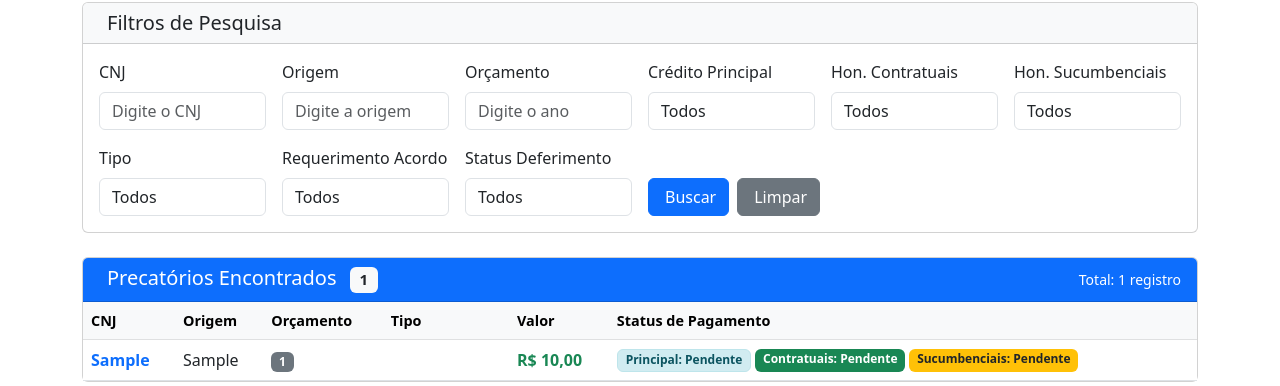
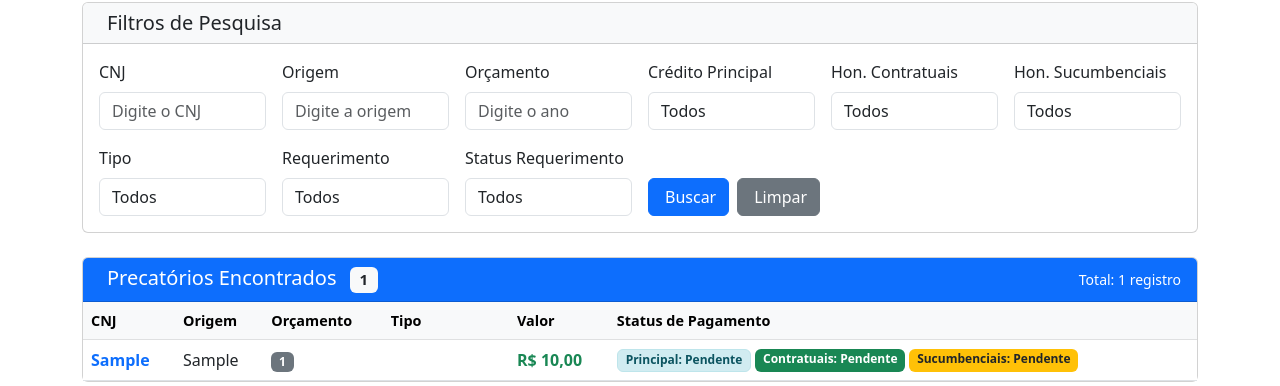
Before and after one commit to thsteixeira/precatorios, a Django app: page /precatorios/ in a window 1280 px wide. Shown: the part 144-530 px from the top of the page. Run offline with Django 3.2, Linux system fonts and the light colour scheme; a user stored in the database is signed in; tables that the repository leaves empty hold one stand-in row (values such as "Sample post"); some libraries are stand-ins or nearby versions.

Commit message:
refactoring precatorio_list fielters

```diff
--- a/precapp/templates/precapp/precatorio_list.html
+++ b/precapp/templates/precapp/precatorio_list.html
@@ -91,19 +91,22 @@
                         </select>
                     </div>
                     <div class="col-md-2">
-                        <label for="tipo_requerimento" class="form-label">Requerimento Acordo</label>
-                        <select class="form-control" id="tipo_requerimento" name="tipo_requerimento">
+                        <label for="requerimento" class="form-label">Requerimento</label>
+                        <select class="form-control" id="requerimento" name="requerimento">
                             <option value="">Todos</option>
-                            <option value="acordo" {% if current_tipo_requerimento == 'acordo' %}selected{% endif %}>Requerimento Acordo</option>
-                            <option value="sem_acordo" {% if current_tipo_requerimento == 'sem_acordo' %}selected{% endif %}>Sem Requerimento de Acordo</option>
+                            <option value="sem_requerimento" {% if current_requerimento == 'sem_requerimento' %}selected{% endif %}>Sem Requerimento</option>
+                            {% for pedido in all_pedidos %}
+                                <option value="{{ pedido.id }}" {% if current_requerimento == pedido.id|stringformat:"s" %}selected{% endif %}>{{ pedido.nome }}</option>
+                            {% endfor %}
                         </select>
                     </div>
                     <div class="col-md-2">
-                        <label for="requerimento_deferido" class="form-label">Status Deferimento</label>
-                        <select class="form-control" id="requerimento_deferido" name="requerimento_deferido">
+                        <label for="status_requerimento" class="form-label">Status Requerimento</label>
+                        <select class="form-control" id="status_requerimento" name="status_requerimento">
                             <option value="">Todos</option>
-                            <option value="deferido" {% if current_requerimento_deferido == 'deferido' %}selected{% endif %}>Deferido</option>
-                            <option value="nao_deferido" {% if current_requerimento_deferido == 'nao_deferido' %}selected{% endif %}>Não Deferido</option>
+                            {% for fase in all_fases %}
+                                <option value="{{ fase.id }}" {% if current_status_requerimento == fase.id|stringformat:"s" %}selected{% endif %}>{{ fase.nome }}</option>
+                            {% endfor %}
                         </select>
                     </div>
                     <div class="col-md-2 d-flex align-items-end">
--- a/precapp/views.py
+++ b/precapp/views.py
@@ -26,6 +26,28 @@ from .forms import (
 logger = logging.getLogger(__name__)
 
 # ===============================
+# UTILITY FUNCTIONS
+# ===============================
+
+def get_acordo_pedido_names():
+    """Get dynamic list of acordo pedido names from database"""
+    return list(
+        PedidoRequerimento.objects.filter(
+            nome__icontains='Acordo',
+            ativo=True
+        ).values_list('nome', flat=True)
+    )
+
+def get_prioridade_pedido_names():
+    """Get dynamic list of prioridade pedido names from database"""
+    return list(
+        PedidoRequerimento.objects.filter(
+            nome__icontains='Prioridade',
+            ativo=True
+        ).values_list('nome', flat=True)
+    )
+
+# ===============================
 # AUTHENTICATION VIEWS
 # ===============================
 
@@ -178,8 +200,8 @@ def precatorio_view(request):
     honorarios_contratuais_filter = request.GET.get('honorarios_contratuais', '')
     honorarios_sucumbenciais_filter = request.GET.get('honorarios_sucumbenciais', '')
     tipo_filter = request.GET.get('tipo', '')
-    tipo_requerimento_filter = request.GET.get('tipo_requerimento', '')
-    requerimento_deferido_filter = request.GET.get('requerimento_deferido', '')
+    requerimento_filter = request.GET.get('requerimento', '')
+    status_requerimento_filter = request.GET.get('status_requerimento', '')
 
     if cnj_filter:
         precatorios = precatorios.filter(cnj__icontains=cnj_filter)
@@ -207,78 +229,25 @@ def precatorio_view(request):
     if tipo_filter:
         precatorios = precatorios.filter(tipo_id=tipo_filter)
 
-    # Filter by tipo de requerimento and deferimento status
-    # These filters should work together - if both are selected, we need requerimentos that match BOTH conditions
-    if tipo_requerimento_filter and requerimento_deferido_filter:
-        # For "sem_acordo", we need special handling in combined filters
-        if tipo_requerimento_filter == 'sem_acordo':
-            # Handle these cases by applying individual filters sequentially
-            # Apply the "sem" filter first
-            precatorios_com_acordo = Requerimento.objects.filter(
-                pedido__nome__in=['Acordo no Principal', 'Acordo nos Hon. Contratuais', 'Acordo nos Hon. Sucumbenciais']
+    # Apply new dynamic requerimento filters
+    if requerimento_filter:
+        if requerimento_filter == 'sem_requerimento':
+            # Filter for precatorios that have NO requerimentos at all
+            precatorios_com_requerimento = Requerimento.objects.values_list('precatorio__cnj', flat=True).distinct()
+            precatorios = precatorios.exclude(cnj__in=precatorios_com_requerimento)
+        else:
+            # Filter by specific requerimento type (pedido)
+            precatorios_com_pedido = Requerimento.objects.filter(
+                pedido_id=requerimento_filter
             ).values_list('precatorio__cnj', flat=True).distinct()
-            precatorios = precatorios.exclude(cnj__in=precatorios_com_acordo)
-
-            # Then apply the deferimento filter to the remaining precatorios
-            if requerimento_deferido_filter == 'deferido':
-                precatorios_deferidos = Requerimento.objects.filter(
-                    fase__nome='Deferido'
-                ).values_list('precatorio__cnj', flat=True).distinct()
-                precatorios = precatorios.filter(cnj__in=precatorios_deferidos)
-            elif requerimento_deferido_filter == 'nao_deferido':
-                precatorios_nao_deferidos = Requerimento.objects.exclude(
-                    fase__nome='Deferido'
-                ).values_list('precatorio__cnj', flat=True).distinct()
-                precatorios = precatorios.filter(cnj__in=precatorios_nao_deferidos)
-        else:
-            # Combined filter: find requerimentos that match both tipo AND deferimento status
-            requerimento_query = Requerimento.objects.all()
-
-            # Apply tipo filter
-            if tipo_requerimento_filter == 'acordo':
-                # Filter for acordo requerimentos using PedidoRequerimento model
-                requerimento_query = requerimento_query.filter(
-                    pedido__nome__in=['Acordo no Principal', 'Acordo nos Hon. Contratuais', 'Acordo nos Hon. Sucumbenciais']
-                )
-
-            # Apply deferimento filter
-            if requerimento_deferido_filter == 'deferido':
-                requerimento_query = requerimento_query.filter(fase__nome='Deferido')
-            elif requerimento_deferido_filter == 'nao_deferido':
-                requerimento_query = requerimento_query.exclude(fase__nome='Deferido')
-
-            # Get precatorios that have requerimentos matching BOTH conditions
-            precatorios_combined = requerimento_query.values_list('precatorio__cnj', flat=True).distinct()
-            precatorios = precatorios.filter(cnj__in=precatorios_combined)
-
-    else:
-        # Apply filters individually when only one is selected
-        if tipo_requerimento_filter == 'acordo':
-            # Show only precatorios that have requerimentos with acordo pedidos
-            precatorios_com_acordo = Requerimento.objects.filter(
-                pedido__nome__in=['Acordo no Principal', 'Acordo nos Hon. Contratuais', 'Acordo nos Hon. Sucumbenciais']
-            ).values_list('precatorio__cnj', flat=True).distinct()
-            precatorios = precatorios.filter(cnj__in=precatorios_com_acordo)
-        elif tipo_requerimento_filter == 'sem_acordo':
-            # Show precatorios that have NO acordo requerimentos (may have other types or none at all)
-            precatorios_com_acordo = Requerimento.objects.filter(
-                pedido__nome__in=['Acordo no Principal', 'Acordo nos Hon. Contratuais', 'Acordo nos Hon. Sucumbenciais']
-            ).values_list('precatorio__cnj', flat=True).distinct()
-            precatorios = precatorios.exclude(cnj__in=precatorios_com_acordo)
-
-        if requerimento_deferido_filter == 'deferido':
-            # Show only precatorios that have at least one requerimento with 'Deferido' phase
-            precatorios_deferidos = Requerimento.objects.filter(
-                fase__nome='Deferido'
-            ).values_list('precatorio__cnj', flat=True).distinct()
-            precatorios = precatorios.filter(cnj__in=precatorios_deferidos)
-        elif requerimento_deferido_filter == 'nao_deferido':
-            # Show only precatorios that have requerimentos that are NOT 'Deferido'
-            # This includes requerimentos with any other fase or no fase at all
-            precatorios_nao_deferidos = Requerimento.objects.exclude(
-                fase__nome='Deferido'
-            ).values_list('precatorio__cnj', flat=True).distinct()
-            precatorios = precatorios.filter(cnj__in=precatorios_nao_deferidos)
+            precatorios = precatorios.filter(cnj__in=precatorios_com_pedido)
+
+    if status_requerimento_filter:
+        # Filter by requerimento status (fase)
+        precatorios_com_fase = Requerimento.objects.filter(
+            fase_id=status_requerimento_filter
+        ).values_list('precatorio__cnj', flat=True).distinct()
+        precatorios = precatorios.filter(cnj__in=precatorios_com_fase)
 
     # Calculate summary statistics
     total_precatorios = precatorios.count()
@@ -290,8 +259,14 @@ def precatorio_view(request):
     vendidos_principal = precatorios.filter(credito_principal='vendido').count()
 
     # Calculate prioritarios count (precatorios with prioridade requerimentos)
+    # Get all pedidos that contain "Prioridade" in the name
+    prioridade_pedidos = PedidoRequerimento.objects.filter(
+        nome__icontains='Prioridade',
+        ativo=True
+    ).values_list('id', flat=True)
+
     prioritarios_cnjs = Requerimento.objects.filter(
-        pedido__nome__in=['Prioridade por idade', 'Prioridade por doença']
+        pedido_id__in=prioridade_pedidos
     ).values_list('precatorio__cnj', flat=True).distinct()
     prioritarios = precatorios.filter(cnj__in=prioritarios_cnjs).count()
 
@@ -300,6 +275,13 @@ def precatorio_view(request):
 
     # Get all active tipos for the filter dropdown
     tipos = Tipo.get_tipos_ativos()
+
+    # Get all active pedidos and fases for dynamic dropdowns
+    all_pedidos = PedidoRequerimento.objects.filter(ativo=True).order_by('nome')
+    all_fases = Fase.objects.filter(
+        ativa=True,
+        tipo__in=['requerimento', 'ambos']
+    ).order_by('nome')
 
     context = {
         'precatorios': precatorios,
@@ -311,6 +293,8 @@ def precatorio_view(request):
         'vendidos_principal': vendidos_principal,
         'prioritarios': prioritarios,
         'tipos': tipos,
+        'all_pedidos': all_pedidos,
+        'all_fases': all_fases,
         'status_choices': Precatorio.STATUS_PAGAMENTO_CHOICES,  # Add status choices for template
         # Include current filter values to maintain state in form
         'current_cnj': cnj_filter,
@@ -320,8 +304,8 @@ def precatorio_view(request):
         'current_honorarios_contratuais': honorarios_contratuais_filter,
         'current_honorarios_sucumbenciais': honorarios_sucumbenciais_filter,
         'current_tipo': tipo_filter,
-        'current_tipo_requerimento': tipo_requerimento_filter,
-        'current_requerimento_deferido': requerimento_deferido_filter,
+        'current_requerimento': requerimento_filter,
+        'current_status_requerimento': status_requerimento_filter,
     }
 
     return render(request, 'precapp/precatorio_list.html', context)
@@ -796,6 +780,9 @@ def clientes_view(request):
         'precatorios__requerimento_set__fase'
     )
 
+    # Get pedido names dynamically
+    prioridade_pedido_names = get_prioridade_pedido_names()
+
     # Apply filters based on GET parameters
     nome_filter = request.GET.get('nome', '').strip()
     cpf_filter = request.GET.get('cpf', '').strip()
@@ -846,14 +833,14 @@ def clientes_view(request):
         if requerimento_prioridade_filter == 'deferido':
             # Find clientes that have priority requerimentos with 'Deferido' phase
             clientes_deferidos = Requerimento.objects.filter(
-                pedido__nome__in=['Prioridade por idade', 'Prioridade por doença'],
+                pedido__nome__in=prioridade_pedido_names,
                 fase__nome='Deferido'
             ).values_list('cliente__cpf', flat=True).distinct()
             clientes = clientes.filter(cpf__in=clientes_deferidos)
         elif requerimento_prioridade_filter == 'nao_deferido':
             # Find clientes that have priority requerimentos that are NOT 'Deferido'
             clientes_nao_deferidos = Requerimento.objects.filter(
-                pedido__nome__in=['Prioridade por idade', 'Prioridade por doença']
+                pedido__nome__in=prioridade_pedido_names
             ).exclude(
                 fase__nome='Deferido'
             ).values_list('cliente__cpf', flat=True).distinct()
@@ -861,7 +848,7 @@ def clientes_view(request):
         elif requerimento_prioridade_filter == 'sem_requerimento':
             # Find clientes that have NO priority requerimentos at all
             clientes_com_requerimentos = Requerimento.objects.filter(
-                pedido__nome__in=['Prioridade por idade', 'Prioridade por doença']
+                pedido__nome__in=prioridade_pedido_names
             ).values_list('cliente__cpf', flat=True).distinct()
             clientes = clientes.exclude(cpf__in=clientes_com_requerimentos)
 
```
